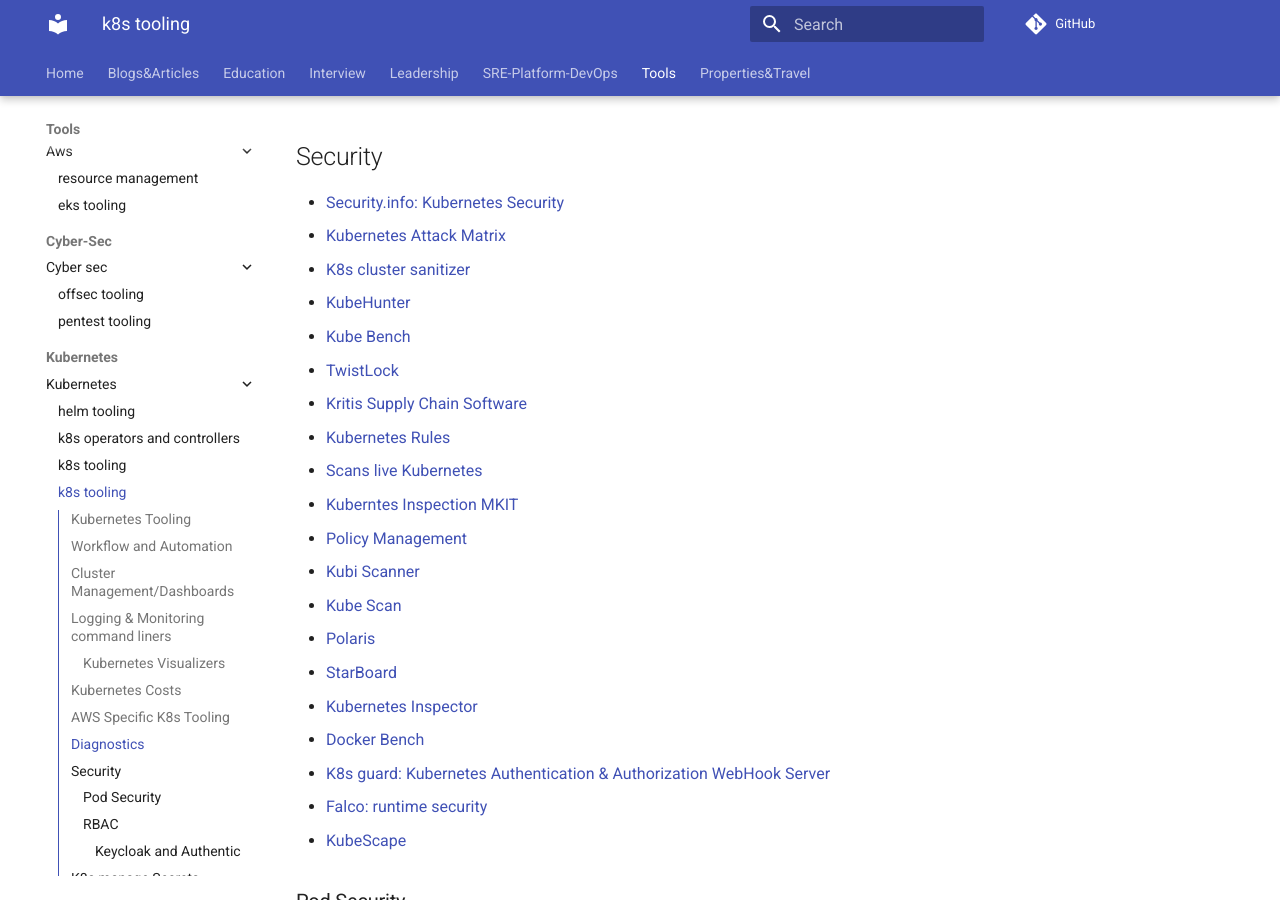
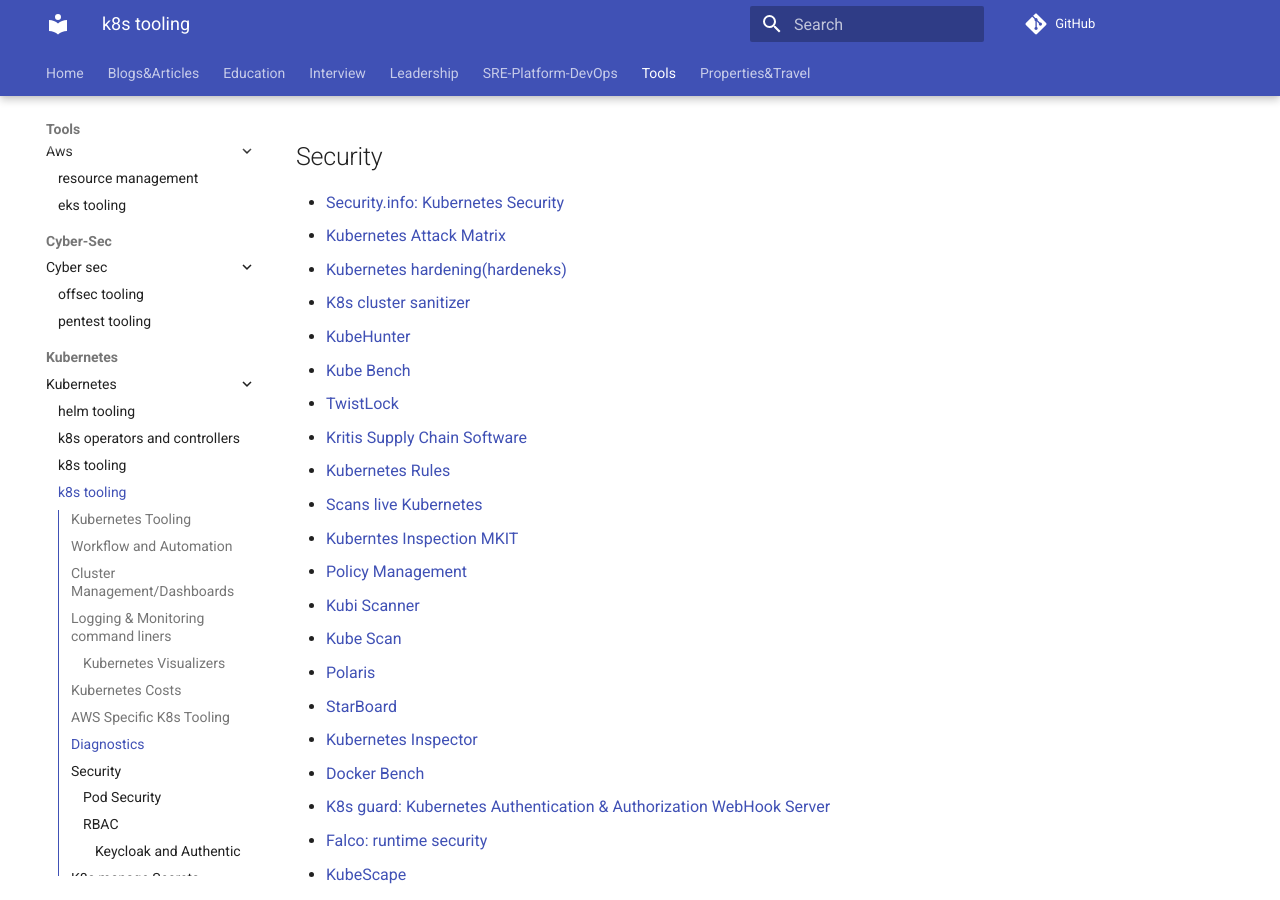
Before and after one commit to ivankatliarchuk/knowledge-base, an MkDocs documentation site: the page built from docs/tools/kubernetes/k8s.md, in a window 1280 px wide and 900 px high, scrolled down 2057 px. Built offline with MkDocs 1.6.1 and Material for MkDocs 9.7.7, drawn with Linux system fonts in a browser that asks for light colours; comment, search, counter and statistics services are not loaded.

Commit message:
hardeneks
Signed-off-by: ivan katliarchuk <ivan.katliarchuk@gmail.com>

```diff
--- a/docs/tools/kubernetes/k8s.md
+++ b/docs/tools/kubernetes/k8s.md
@@ -74,6 +74,7 @@
 
 - [Security.info: Kubernetes Security](https://kubernetes-security.info/)
 - [Kubernetes Attack Matrix](https://www.microsoft.com/en-us/security/blog/2020/04/02/attack-matrix-kubernetes/)
+- [Kubernetes hardening(hardeneks)](https://github.com/aws-samples/hardeneks)
 - [K8s cluster sanitizer](https://github.com/ik-kubernetes/popeye)
 - [KubeHunter](https://github.com/aquasecurity/kube-hunter)
 - [Kube Bench](https://github.com/aquasecurity/kube-bench)
```
